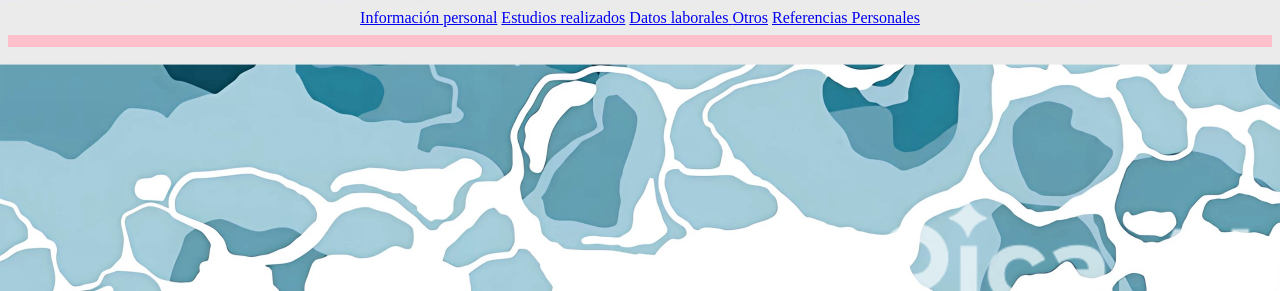
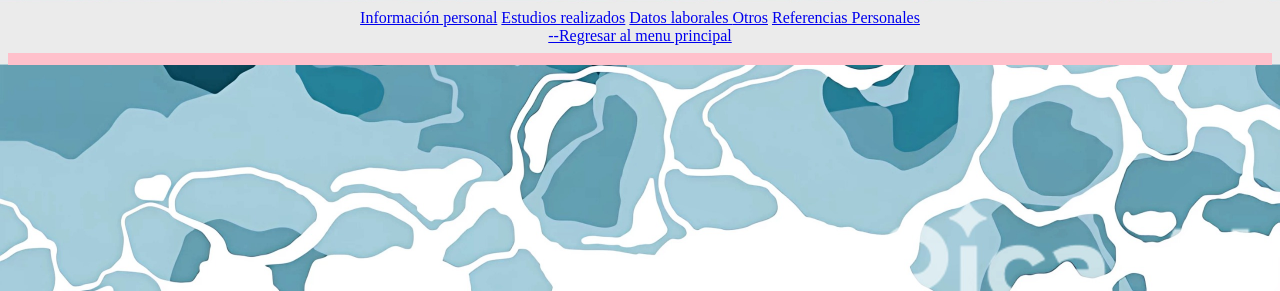
Before and after one commit to dilanheerrera/examen-hojas-de-vida, a plain HTML site: page Ashley.html in a window 1280 px wide. Shown: the part 509-800 px from the top of the page. Drawn offline with Linux system fonts and the light colour scheme.

Commit message:
Update Ashley.html

```diff
--- a/Ashley.html
+++ b/Ashley.html
@@ -24,6 +24,7 @@
         <a href="datos.html">Datos laborales </a>
         <a href="otros.html">Otros</a>
         <a href="referencias.html">Referencias Personales</a><br>
+        <a href="index.html" target="_blank"> --Regresar al menu principal</a><br>
         <hr size="12" color="pink" noshade>
     </center>
 </body>
```
